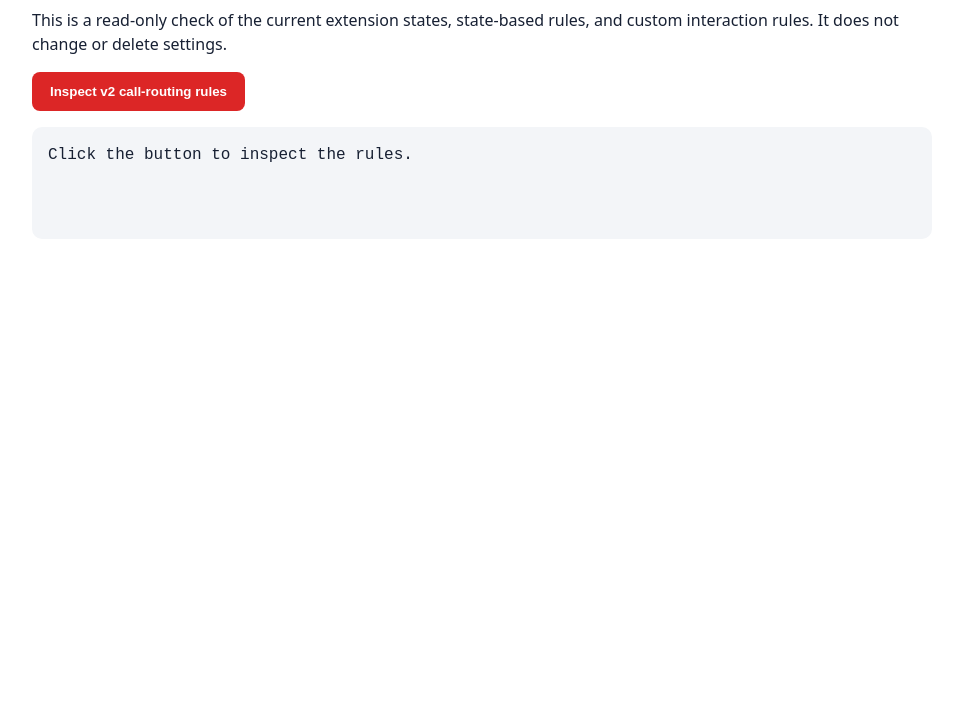
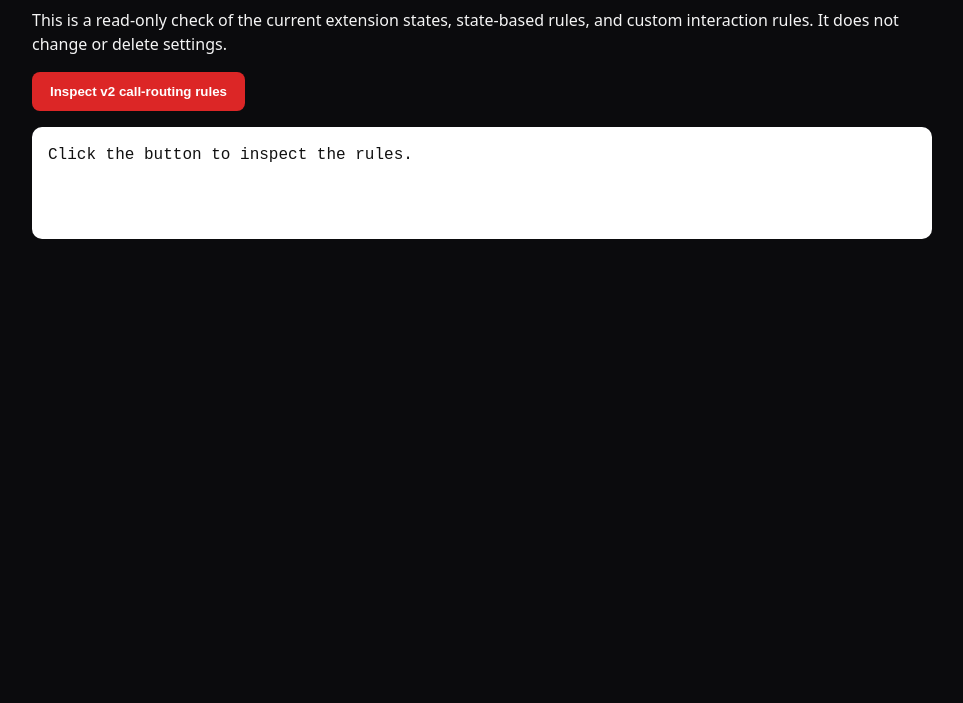
Before and after one commit to clsttruckingllc-web/clst-trucking, a plain HTML site: page ringcentral-call-routing-v2.html in a window 1280 px wide. Shown: the part 97-800 px from the top of the page, without its empty margins (158-1121 px from the left). Drawn offline with Linux system fonts and the light colour scheme.

Commit message:
Apply KREM black white red theme

```diff
--- a/ringcentral-call-routing-v2.html
+++ b/ringcentral-call-routing-v2.html
@@ -5,10 +5,10 @@
 <meta name="viewport" content="width=device-width, initial-scale=1">
 <title>KREM — RingCentral v2 Call Routing</title>
 <style>
-body{font:16px/1.5 system-ui,sans-serif;max-width:900px;margin:36px auto;padding:0 18px;color:#172033}
+body{font:16px/1.5 system-ui,sans-serif;max-width:900px;margin:36px auto;padding:0 18px;color:#f5f5f5;background:#0b0b0d}
 button{padding:12px 18px;border:0;border-radius:8px;background:#dc2626;color:white;font-weight:700;cursor:pointer}
-pre{white-space:pre-wrap;overflow-wrap:anywhere;background:#f3f5f8;border-radius:10px;padding:16px;min-height:80px}
-.note{color:#555}
+pre{white-space:pre-wrap;overflow-wrap:anywhere;background:#fff;color:#111;border-radius:10px;padding:16px;min-height:80px}
+.note{color:#bbb}
 </style>
 </head>
 <body>
```
